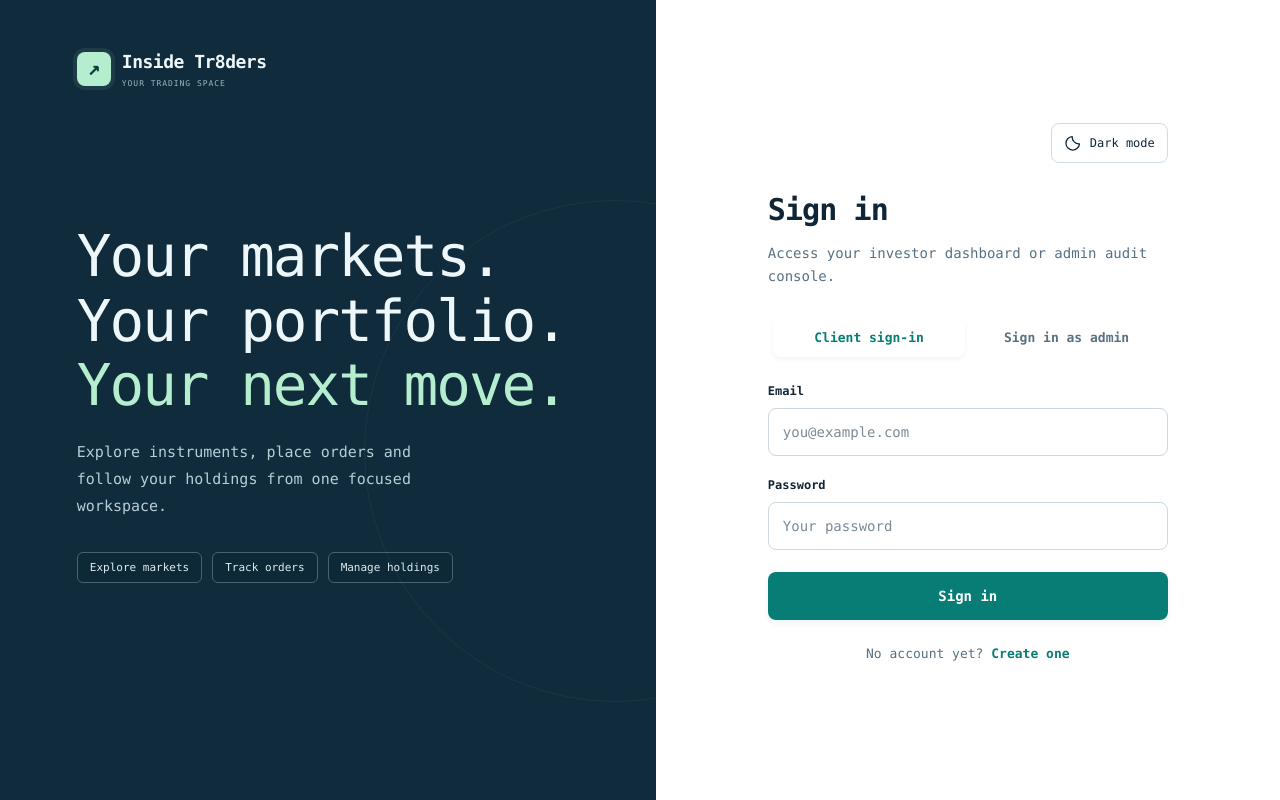
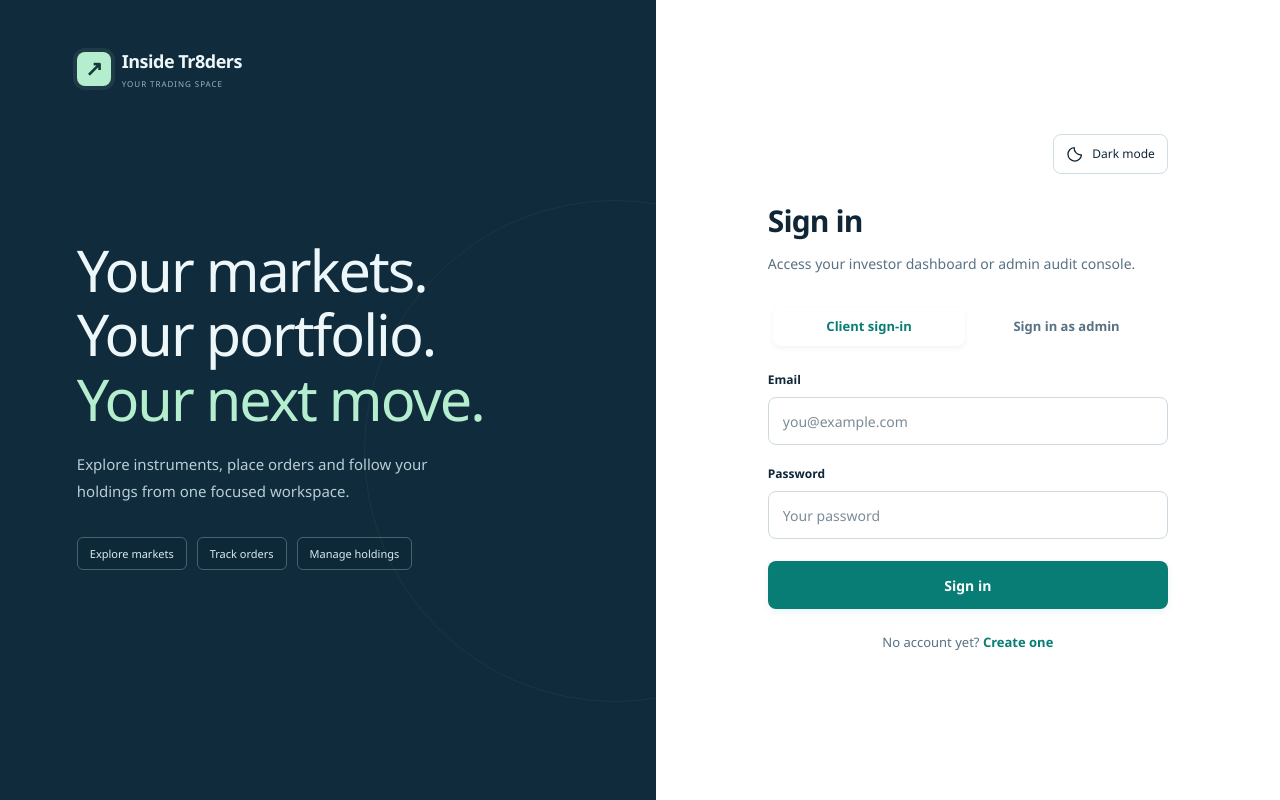
Before and after one commit to isaiah1singleton/leap-sprint1-project, an Angular app in the folder frontend/: page /login in a window 1280 px wide. Built offline with nearby package versions, Linux system fonts and the light colour scheme.

Commit message:
changed site font

```diff
--- a/frontend/src/app/pages/admin-audit.component.css
+++ b/frontend/src/app/pages/admin-audit.component.css
@@ -10,7 +10,7 @@
 
 .admin-page,
 .admin-page * {
-  font-family: system-ui, -apple-system, 'Helvetica Neue', sans-serif;
+  font-family: var(--ui-font);
 }
 
 .admin-page .sub,
@@ -74,7 +74,7 @@
 .admin-eyebrow {
   margin: 0 0 6px;
   color: var(--muted);
-  font: 10px/1.4 ui-monospace, Menlo, monospace;
+  font: 10px/1.4 var(--ui-font);
   letter-spacing: .08em;
 }
 
@@ -327,7 +327,7 @@
 }
 
 .admin-page .table th {
-  font-family: system-ui, -apple-system, 'Helvetica Neue', sans-serif !important;
+  font-family: var(--ui-font) !important;
   color: var(--muted);
   border-bottom-color: var(--line);
   background: var(--surface-muted);
--- a/frontend/src/styles.css
+++ b/frontend/src/styles.css
@@ -3,7 +3,7 @@
   --line:#cedee4; --line-soft:#e7eef1; --ground:#f3f7f8; --surface:#fff;
   --accent:#087d76; --accent-soft:#e7f5f1; --danger:#b63c48; --loss:var(--danger);
   --danger-line:#da8790; --danger-tint:#fff1f2; --gain:#08775a; --radius:12px;
-  --ui-font:'Cascadia Code','Cascadia Mono',Consolas,'Liberation Mono',monospace;
+  --ui-font:'Segoe UI',Roboto,'Helvetica Neue',Arial,sans-serif;
   color-scheme:light;
   --surface-muted:#f5f9fa; --surface-hover:#f8fbfa; --empty-surface:#f8fafb;
   --input-border:#cdd9df; --placeholder:#7c8b96; --button-ink:#fff; --accent-hover:#06665e;
```
